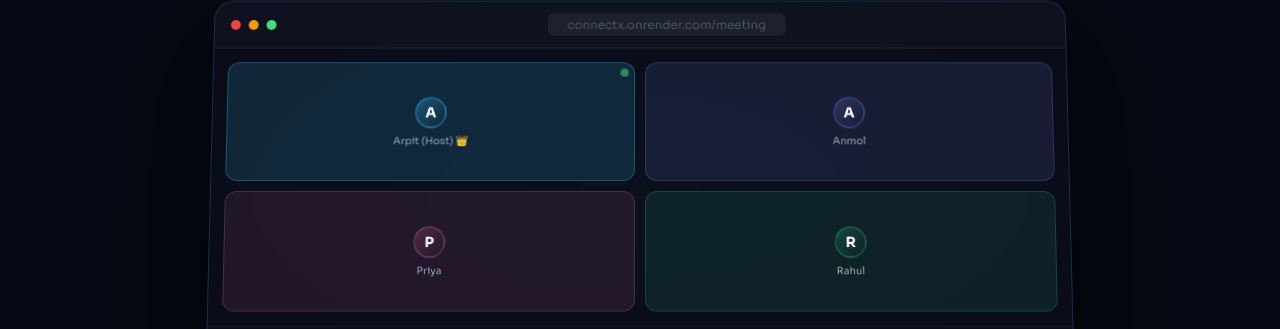
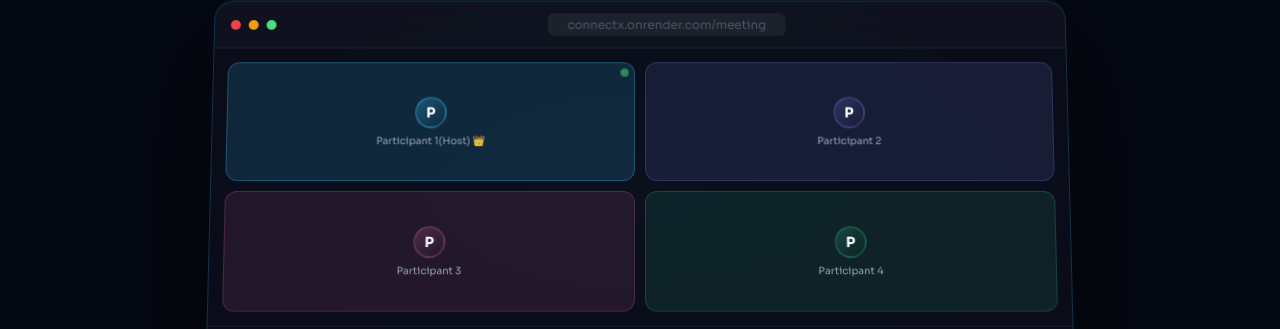
Before and after one commit to arpitgupta47/ConnectX, a React (Vite) app in the folder vite-project/: page / in a window 1280 px wide. Shown: the part 769-1098 px from the top of the page. Built offline with nearby package versions, Linux system fonts and the light colour scheme.

Commit message:
Update landing.jsx

```diff
--- a/vite-project/src/pages/landing.jsx
+++ b/vite-project/src/pages/landing.jsx
@@ -311,10 +311,10 @@ export default function LandingPage() {
                         </div>
                         <div style={{ padding: '14px', display: 'grid', gridTemplateColumns: '1fr 1fr', gap: '10px' }}>
                             {[
-                                { name: 'Arpit (Host) 👑', color: 'rgba(56,189,248,0.15)', border: 'rgba(56,189,248,0.3)', active: true },
-                                { name: 'Anmol', color: 'rgba(129,140,248,0.12)', border: 'rgba(129,140,248,0.2)', active: false },
-                                { name: 'Priya', color: 'rgba(244,114,182,0.1)', border: 'rgba(244,114,182,0.2)', active: false },
-                                { name: 'Rahul', color: 'rgba(52,211,153,0.1)', border: 'rgba(52,211,153,0.2)', active: false },
+                                { name: 'Participant 1(Host) 👑', color: 'rgba(56,189,248,0.15)', border: 'rgba(56,189,248,0.3)', active: true },
+                                { name: 'Participant 2', color: 'rgba(129,140,248,0.12)', border: 'rgba(129,140,248,0.2)', active: false },
+                                { name: 'Participant 3', color: 'rgba(244,114,182,0.1)', border: 'rgba(244,114,182,0.2)', active: false },
+                                { name: 'Participant 4', color: 'rgba(52,211,153,0.1)', border: 'rgba(52,211,153,0.2)', active: false },
                             ].map((p, i) => (
                                 <div key={i} style={{ background: p.color, border: `1px solid ${p.border}`, borderRadius: '12px', height: isMobile ? '80px' : '120px', display: 'flex', flexDirection: 'column', alignItems: 'center', justifyContent: 'center', gap: '6px', position: 'relative', overflow: 'hidden' }}>
                                     <div style={{ width: '32px', height: '32px', borderRadius: '50%', background: `linear-gradient(135deg, ${p.border}, transparent)`, border: `2px solid ${p.border}`, display: 'flex', alignItems: 'center', justifyContent: 'center', fontSize: '14px', fontWeight: '700', color: 'white' }}>
```
